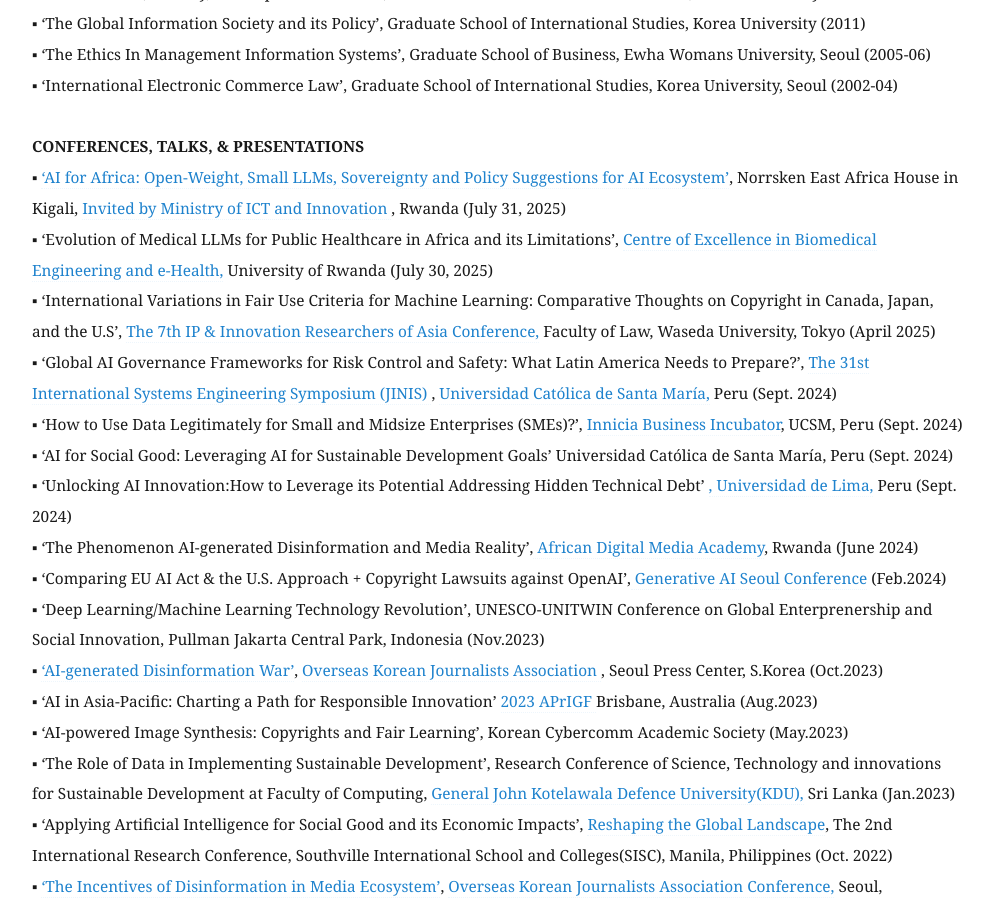
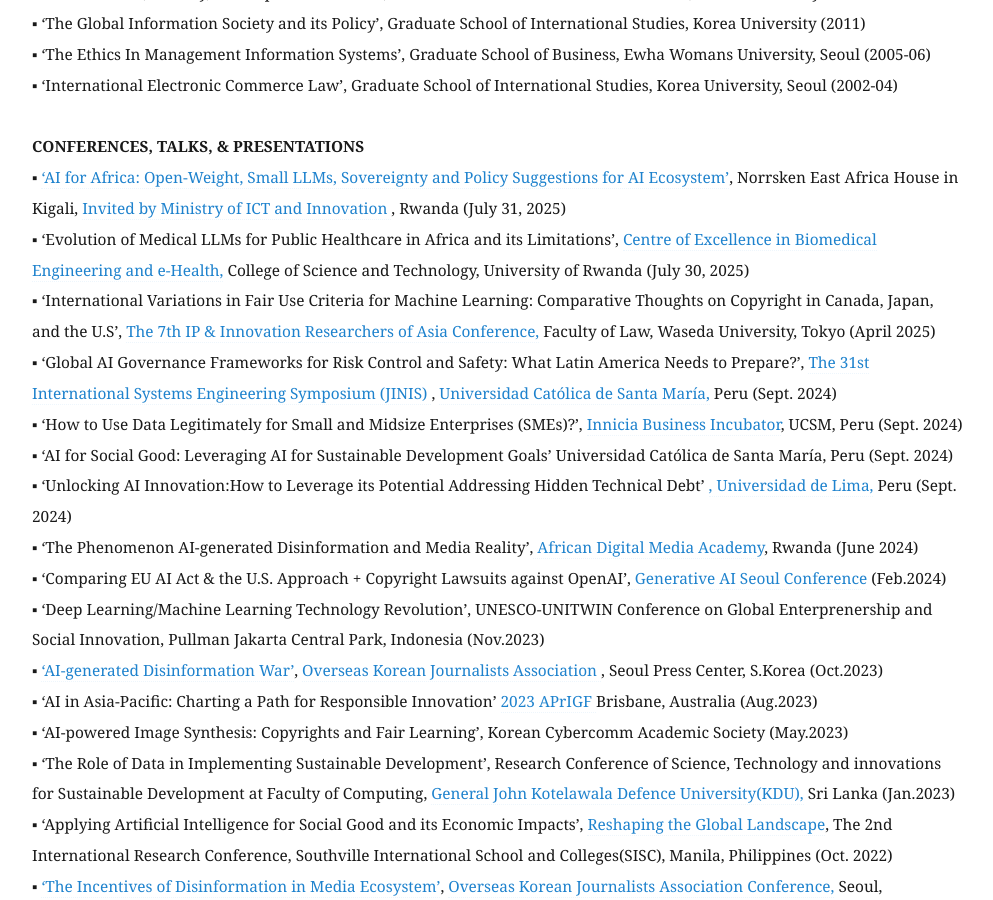
Before and after one commit to eunchangchoi/eunchangchoi.github.io, a Jekyll site: the page built from index.md, in a window 1280 px wide and 900 px high, scrolled down 5355 px. Shown: the whole window, without its empty margins (68-1061 px from the left). Built offline with Jekyll 4.4.1, drawn with Linux system fonts in a browser that asks for light colours.

Commit message:
Update index.md

```diff
--- a/index.md
+++ b/index.md
@@ -105,7 +105,7 @@
     <br>
  <strong> CONFERENCES, TALKS, & PRESENTATIONS </strong> <br>
 ▪ <a href="https://www.linkedin.com/feed/update/urn:li:activity:7355949028733255680"> ‘AI for Africa: Open-Weight, Small LLMs, Sovereignty and Policy Suggestions for AI Ecosystem’</a>, Norrsken East Africa House in Kigali, <a href="https://x.com/RwandaICT/status/1950209792494174355"> Invited by Ministry of ICT and Innovation </a>, Rwanda (July 31, 2025) <br>
-▪ ‘Evolution of Medical LLMs for Public Healthcare in Africa and its Limitations’, <a href="https://cst.ur.ac.rw/?-The-Regional-Centre-of-Excellence-in-Biomedical-Engineering-and-eHealth-"> Centre of Excellence in Biomedical Engineering and e-Health,</a> University of Rwanda (July 30, 2025) <br>
+▪ ‘Evolution of Medical LLMs for Public Healthcare in Africa and its Limitations’, <a href="https://cst.ur.ac.rw/?-The-Regional-Centre-of-Excellence-in-Biomedical-Engineering-and-eHealth-"> Centre of Excellence in Biomedical Engineering and e-Health,</a> College of Science and Technology, University of Rwanda (July 30, 2025) <br>
 ▪ ‘International Variations in Fair Use Criteria for Machine Learning: Comparative Thoughts on Copyright in Canada, Japan, and the U.S’, <a href="https://ipresearchersasia.org/annual-conference"> The 7th IP & Innovation Researchers of Asia Conference,</a> Faculty of Law, Waseda University, Tokyo (April 2025)<br>
 ▪ ‘Global AI Governance Frameworks for Risk Control and Safety: What Latin America Needs to Prepare?’, <a href="https://www2.ucsm.edu.pe/JINIS2024/"> The 31st International Systems Engineering Symposium (JINIS) </a>, <a href="https://www.ucsm.edu.pe/"> Universidad Católica de Santa María,</a> Peru (Sept. 2024) <br>
 ▪ ‘How to Use Data Legitimately for Small and Midsize Enterprises (SMEs)?’, <a href="https://investigacion.ucsm.edu.pe/en/innicia-vri/"> Innicia Business Incubator</a>, UCSM, Peru (Sept. 2024) <br>
```
